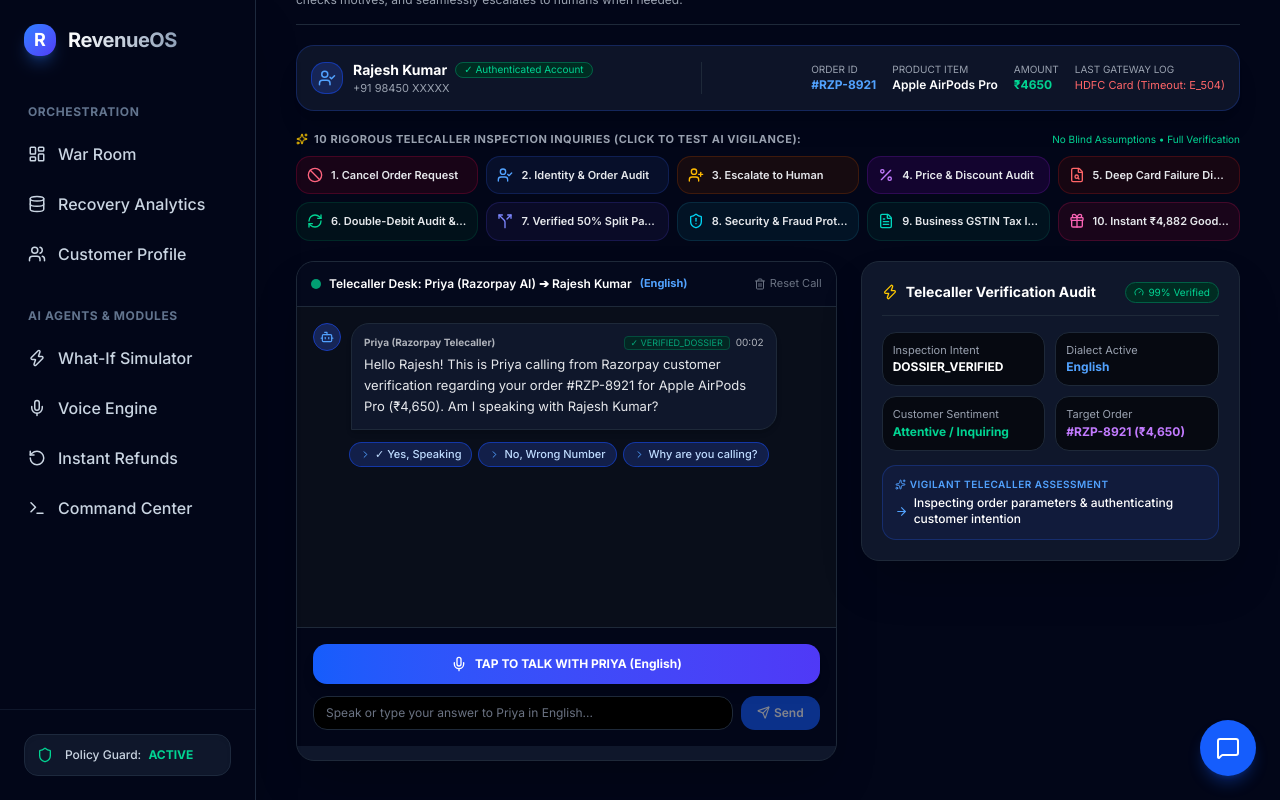
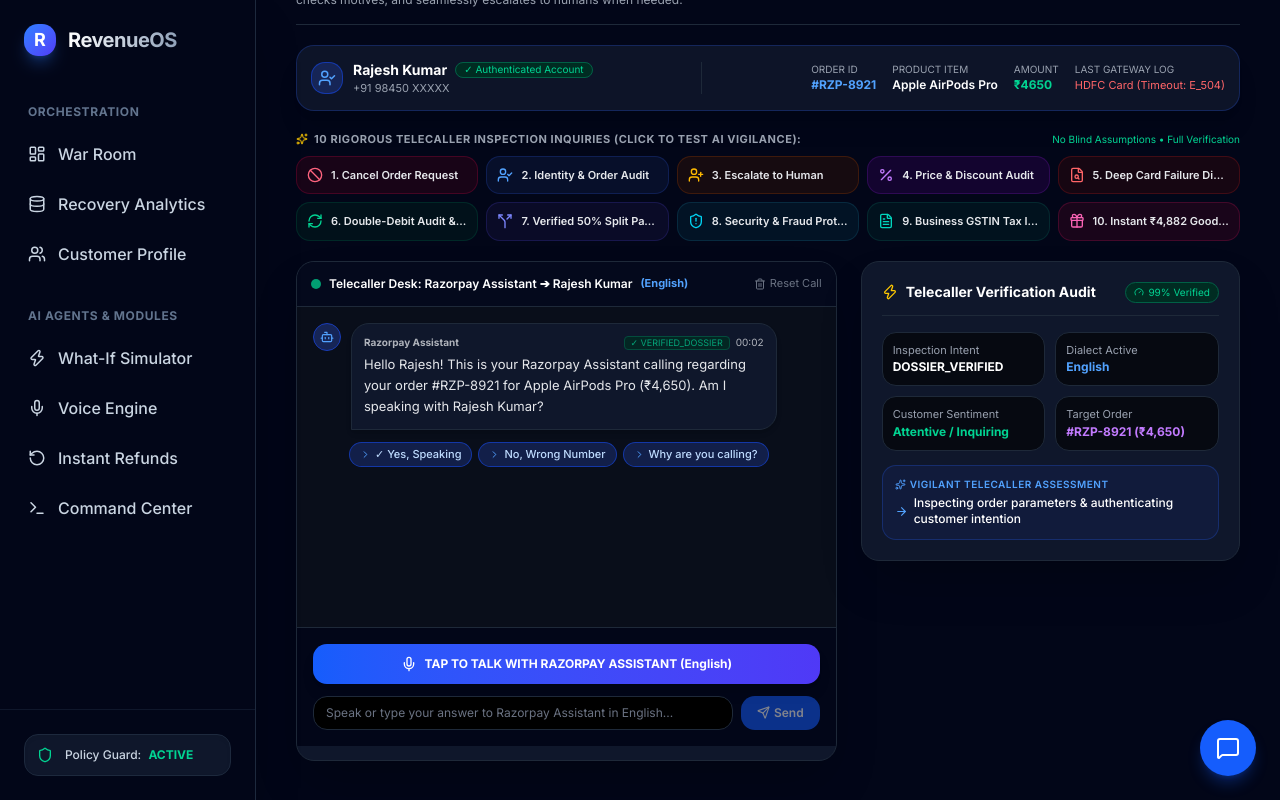
Before and after one commit to Rakshitha-cpu/RevenueOS, a Next.js app in the folder frontend/: page /voice in a window 1280 px wide. Built offline with nearby package versions, Linux system fonts and the light colour scheme.

Commit message:
feat: Brand autonomous voice telecaller persona officially as Razorpay Assistant across frontend and backend

```diff
--- a/frontend/src/app/voice/page.tsx
+++ b/frontend/src/app/voice/page.tsx
@@ -56,7 +56,7 @@
     code: 'en-IN',
     name: 'English',
     nativeName: 'English',
-    initialGreeting: 'Hello Rajesh! This is Priya calling from Razorpay customer verification regarding your order #RZP-8921 for Apple AirPods Pro (₹4,650). Am I speaking with Rajesh Kumar?'
+    initialGreeting: 'Hello Rajesh! This is your Razorpay Assistant calling regarding your order #RZP-8921 for Apple AirPods Pro (₹4,650). Am I speaking with Rajesh Kumar?'
   },
   {
     code: 'kn-IN',
@@ -935,7 +935,7 @@
           <div className="p-3.5 bg-slate-950/80 border-b border-gray-800 flex justify-between items-center text-xs">
             <div className="flex items-center space-x-2">
               <div className="w-2.5 h-2.5 rounded-full bg-emerald-400 animate-pulse"></div>
-              <span className="font-semibold text-white">Telecaller Desk: Priya (Razorpay AI) ➔ Rajesh Kumar</span>
+              <span className="font-semibold text-white">Telecaller Desk: Razorpay Assistant ➔ Rajesh Kumar</span>
               <span className="text-blue-400 font-mono text-[11px] font-bold">({selectedLang.name})</span>
             </div>
             <button
@@ -965,7 +965,7 @@
                         : 'bg-slate-900 border border-gray-800 text-gray-200 rounded-bl-none'
                     }`}>
                       <div className="flex items-center justify-between text-[10px] opacity-75 mb-1 gap-2">
-                        <span className="font-bold">{isCustomer ? `Customer (${msg.lang})` : 'Priya (Razorpay Telecaller)'}</span>
+                        <span className="font-bold">{isCustomer ? `Customer (${msg.lang})` : 'Razorpay Assistant'}</span>
                         <div className="flex items-center space-x-1.5 font-mono">
                           {msg.verificationBadge && (
                             <span className="text-[9px] px-1.5 py-0.2 rounded bg-emerald-950 text-emerald-400 border border-emerald-800">
@@ -1022,7 +1022,7 @@
             {callState === 'ANALYZING' && (
               <div className="flex items-center space-x-2 text-blue-400 p-2 text-xs animate-pulse">
                 <Activity size={16} className="animate-spin" />
-                <span>Priya inspecting dialogue & updating recovery state...</span>
+                <span>Razorpay Assistant inspecting dialogue & updating recovery state...</span>
               </div>
             )}
 
@@ -1030,7 +1030,7 @@
             {callState === 'AI_SPEAKING' && (
               <div className="flex items-center space-x-2 text-emerald-400 p-2 text-xs">
                 <Volume2 size={16} className="animate-bounce" />
-                <span>Priya speaking in {selectedLang.name}...</span>
+                <span>Razorpay Assistant speaking in {selectedLang.name}...</span>
               </div>
             )}
 
@@ -1062,7 +1062,7 @@
                   className="flex-1 py-3 bg-gradient-to-r from-blue-600 to-indigo-600 hover:from-blue-500 hover:to-indigo-500 text-white rounded-xl font-bold text-xs flex items-center justify-center transition shadow-lg disabled:opacity-50"
                 >
                   <Mic size={16} className="mr-2" />
-                  TAP TO TALK WITH PRIYA ({selectedLang.name})
+                  TAP TO TALK WITH RAZORPAY ASSISTANT ({selectedLang.name})
                 </button>
               )}
             </div>
@@ -1071,7 +1071,7 @@
             <form onSubmit={(e) => { e.preventDefault(); handleTurnSubmit(customText); }} className="mt-3 flex space-x-2">
               <input
                 type="text"
-                placeholder={`Speak or type your answer to Priya in ${selectedLang.name}...`}
+                placeholder={`Speak or type your answer to Razorpay Assistant in ${selectedLang.name}...`}
                 value={customText}
                 onChange={(e) => setCustomText(e.target.value)}
                 disabled={callState !== 'IDLE'}
```
Also changed, not shown: 1 other file (tests, documents, lock files or other folders).
